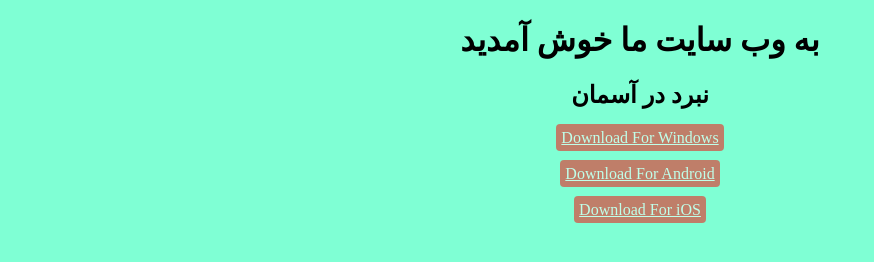
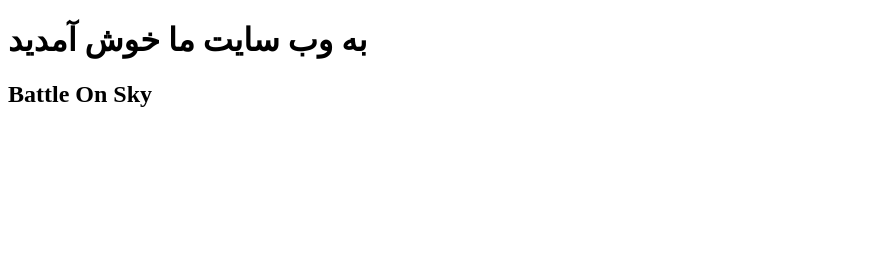
Before and after one commit to mahdianimator/mahdianimator.github.io, a plain HTML site: page index.html in a window 1280 px wide. Shown: the whole page, without its empty margins (0-874 px from the left). Drawn offline with Linux system fonts and the light colour scheme.

Commit message:
Update index.html

```diff
--- a/index.html
+++ b/index.html
@@ -7,35 +7,6 @@
 </head>
 <body>
     <h1>به وب سایت ما خوش آمدید</h1>
-    <h2>نبرد در آسمان</h2>
-    <a href="https://1da.ir/93qTQw5K">Download For Windows</a>
-    <br>
-    <br>
-    <a href="https://1da.ir/9nKh7l">Download For Android</a>
-    <br>
-    <br>
-    <a href="https://1da.ir/R7D7SYF">Download For iOS</a>
+    <h2><a herf="https://mahdianimator.github.io/battleonsky.html">Battle On Sky</a></h2>
 </body>
-<style>
-    body{
-        text-align: center;
-        align-items: center;
-        margin: 0;
-        background-color: aquamarine;
-    }
-    a:link{
-        background-color: red;
-        transition: 0.3s;
-        opacity: 0.5;
-        padding: 5px 5px;
-        color: white;
-        border-radius: 4px;
-    }
-    a:hover{
-
-        opacity: 1;
-    }
-
-</style>
-
 </html>
```
